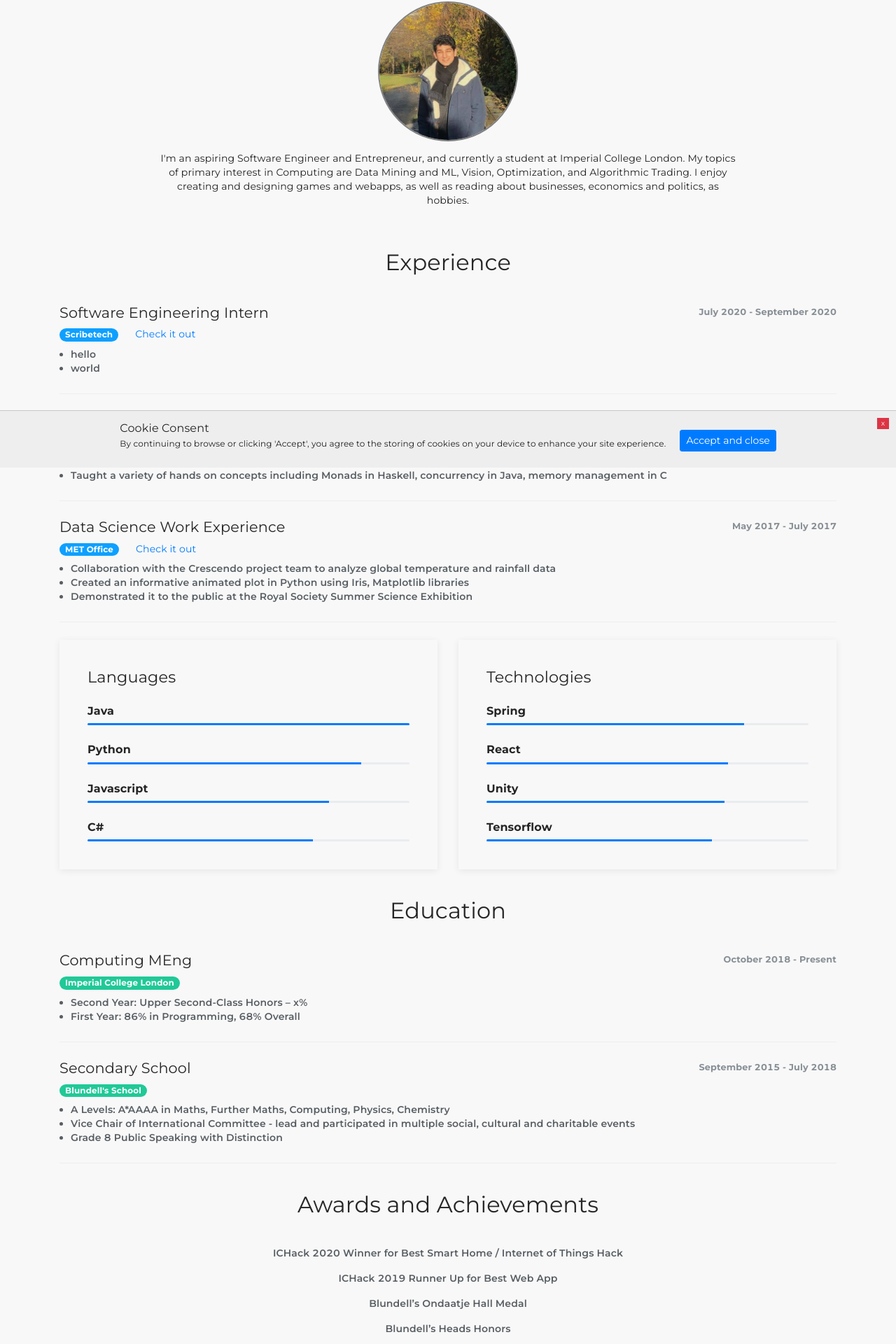
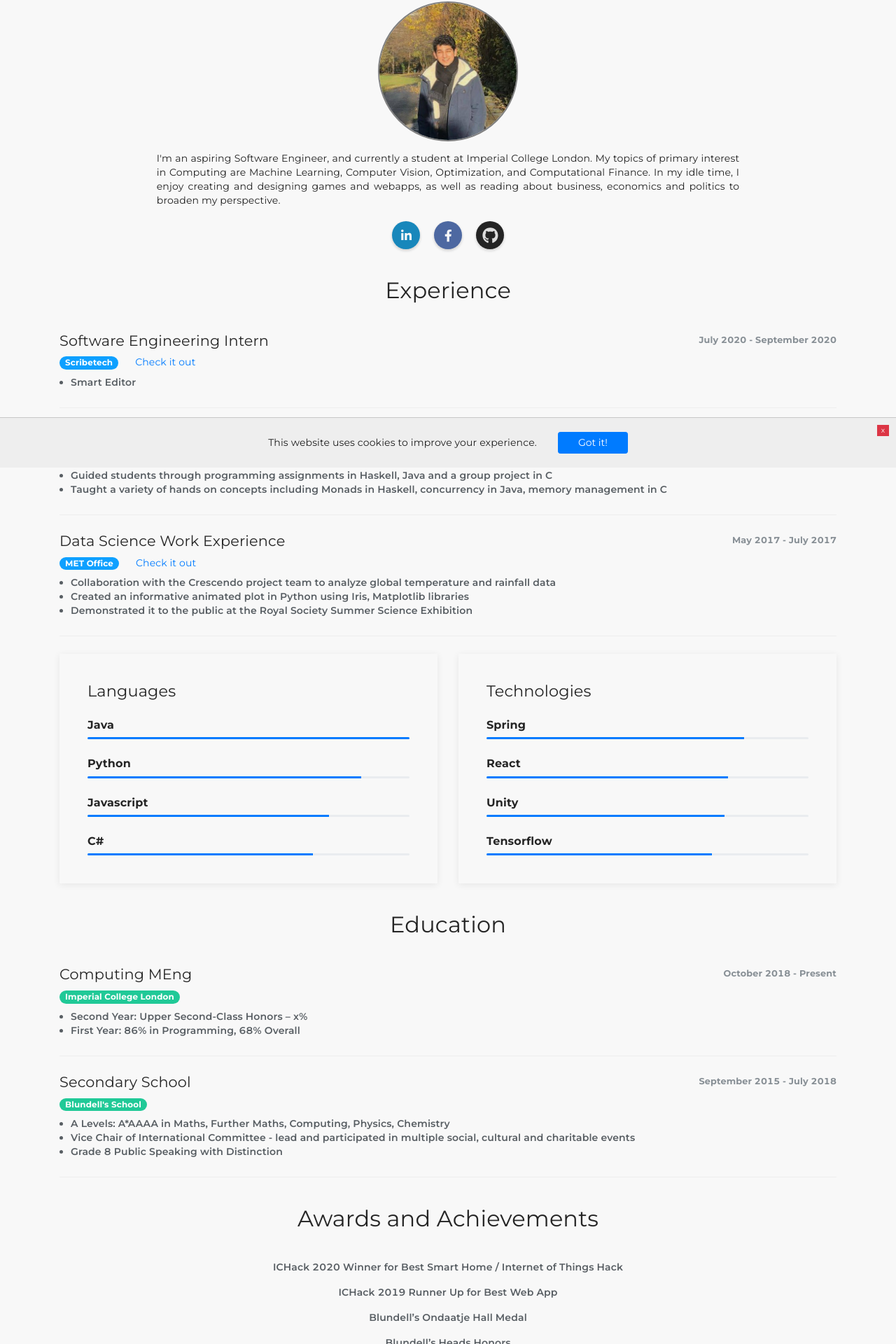
Before and after one commit to Hilly12/portfolio, a React (Create React App) app: page /resume in a window 1280 px wide. Shown: the part 132-2052 px from the top of the page at 70% size. Built offline with nearby package versions, Linux system fonts and the light colour scheme; a web font is replaced by a local one.

Commit message:
visual modifications, add social media icons

```diff
--- a/package.json
+++ b/package.json
@@ -4,6 +4,7 @@
   "private": true,
   "dependencies": {
     "@fortawesome/fontawesome-svg-core": "^1.2.29",
+    "@fortawesome/free-brands-svg-icons": "^5.14.0",
     "@fortawesome/free-solid-svg-icons": "^5.13.1",
     "@fortawesome/react-fontawesome": "^0.1.11",
     "@material-ui/core": "^4.10.2",
@@ -21,9 +22,11 @@
     "react-scripts": "3.4.1",
     "react-swipeable": "^5.5.1",
     "react-virtualized-auto-sizer": "^1.0.2",
-    "reactstrap": "^8.4.1"
+    "reactstrap": "^8.4.1",
+    "source-map-explorer": "^2.4.2"
   },
   "scripts": {
+    "analyze": "source-map-explorer 'build/static/js/*.js'",
     "start": "react-scripts start",
     "build": "react-scripts build",
     "test": "react-scripts test",
--- a/src/assets/Arcade.css
+++ b/src/assets/Arcade.css
@@ -113,8 +113,16 @@
 
 @media (min-width: 576px) {
     .card-img-custom:hover {
-        -webkit-transform: scale(1.05);
-        transform: scale(1.05);
+        -webkit-transform: scale(1.03);
+        transform: scale(1.03);
+        box-shadow: 0 10px 10px rgba(0, 0, 0, .2) !important;
+    }
+}
+
+@media (max-width: 575px) {
+    .card-img-custom:hover {
+        -webkit-transform: scale(1.01);
+        transform: scale(1.01);
         box-shadow: 0 10px 10px rgba(0, 0, 0, .2) !important;
     }
 }
--- a/src/assets/Resume.css
+++ b/src/assets/Resume.css
@@ -193,3 +193,49 @@ p {
     pointer-events: initial;
   }
 }
+
+.fa {
+  margin: 0 10px;
+  box-shadow: 0 2px 4px 0 rgba(0,0,0,0.2);
+  transition: 0.3s;
+  /*font-size: 30px;*/
+  /*width: 50px;*/
+  /*text-align: center;*/
+  /*text-decoration: none;*/
+  /*margin: 5px 2px;*/
+}
+
+.fa:hover {
+  opacity: 1;
+  box-shadow: 0 4px 8px 0 rgba(0,0,0,0.2);
+}
+
+.fa-facebook {
+  background: #3B5998 !important;
+  opacity: 0.9;
+  color: white;
+}
+
+.fa-twitter {
+  background: #55ACEE !important;
+  opacity: 0.9;
+  color: white;
+}
+
+.fa-google {
+  background: #dd4b39 !important;
+  opacity: 0.9;
+  color: white;
+}
+
+.fa-linkedin {
+  background: #007bb5 !important;
+  opacity: 0.9;
+  color: white;
+}
+
+.fa-github {
+  background: black !important;
+  opacity: 0.85;
+  color: white;
+}
--- a/src/components/CookieBanner.js
+++ b/src/components/CookieBanner.js
@@ -13,20 +13,23 @@ function CookieBanner(props) {
       left: "0",
       bottom: "0",
       width: "100%",
-      zIndex: 2,
-      display: "inline-flex"
+      zIndex: '2',
+      display: "inline-flex",
+      paddingBottom: '20px'
     }}>
       <button className="btn-xxs btn-danger btn-popup-close" onClick={props.toggle}>x</button>
-      <div style={{textAlign: "left", marginRight: "20px"}}>
-        <h6 style={{ lineHeight: "10px"}}>Cookie Consent</h6>
-        <p style={{fontSize: '12px'}}>
-          By continuing to browse or clicking 'Accept', you agree to the storing of cookies on your device to enhance
-          your site experience.
-        </p>
+      <div style={{
+        display: 'flex',
+        alignItems: 'center',
+        justifyContent: 'center',
+        textAlign: "left",
+        marginRight: "30px"
+      }}>
+        This website uses cookies to improve your experience.
       </div>
-      <div style={{justifyContent: "centser"}}>
-        <Button onClick={props.toggle} size="sm" color="primary" className="text-nowrap" style={{marginTop: "5%"}}>
-          Accept and close
+      <div style={{ display: 'flex', alignItems: 'center', justifyContent: 'center' }}>
+        <Button onClick={props.toggle} size="sm" color="primary" className="text-nowrap" style={{ minWidth: '100px' }}>
+          Got it!
         </Button>
       </div>
     </div>
--- a/src/components/Header.js
+++ b/src/components/Header.js
@@ -16,8 +16,11 @@ class Header extends Component {
 
     this.toggleNav = this.toggleNav.bind(this);
     this.toggleClose = this.toggleClose.bind(this);
+    this.updateWindowDimensions = this.updateWindowDimensions.bind(this);
     this.state = {
       isOpen: false,
+      width: 0,
+      height: 0
     };
   }
 
@@ -33,6 +36,20 @@ class Header extends Component {
     });
   }
 
+  componentDidMount() {
+    this.updateWindowDimensions();
+    window.addEventListener('resize', this.updateWindowDimensions);
+  }
+
+  componentWillUnmount() {
+    window.removeEventListener('resize', this.updateWindowDimensions);
+  }
+
+  updateWindowDimensions() {
+    this.setState({ width: window.innerWidth, height: window.innerHeight });
+  }
+
+
   render() {
     return (
       <Fragment>
@@ -46,7 +63,7 @@ class Header extends Component {
               }}
               to={"/"}
             >
-              Aahil Mehta
+              Aahil {this.state.width >= 345 ? 'Mehta' : null}
             </Link>
             <Nav className="nav navbar-nav">
               <NavItem className="nav-item">
--- a/src/components/Snake.js
+++ b/src/components/Snake.js
@@ -476,6 +476,9 @@ class Snake extends Component {
 
     const cookies = JSON.parse(localStorage.getItem('cookies'));
     if (cookies) {
+      this.setState({
+        cookies: true
+      })
       const difficulty = JSON.parse(localStorage.getItem('difficulty'));
       if (difficulty) {
         this.setState({
--- a/src/pages/ResumePage.js
+++ b/src/pages/ResumePage.js
@@ -4,20 +4,20 @@ import "../assets/Resume.css";
 import {Table} from "reactstrap";
 import CustomTooltip from "../components/CustomTooltip";
 import {FontAwesomeIcon} from "@fortawesome/react-fontawesome";
-import {
-  faCheckCircle as completedIcon,
-  faClock as pendingIcon
-} from "@fortawesome/free-solid-svg-icons";
+import {faClock as pendingIcon,} from "@fortawesome/free-solid-svg-icons/faClock";
+import {faCheckCircle as completedIcon} from "@fortawesome/free-solid-svg-icons/faCheckCircle"
+import {faLinkedinIn} from "@fortawesome/free-brands-svg-icons/faLinkedinIn";
+import Avatar from "@material-ui/core/Avatar";
+import {faFacebookF} from "@fortawesome/free-brands-svg-icons/faFacebookF";
+import {faGithub} from "@fortawesome/free-brands-svg-icons/faGithub";
 
 const bio = () => {
   return (
     <Fragment>
-      I'm an aspiring Software Engineer and Entrepreneur, and currently
-      a student at Imperial College London. My topics of primary
-      interest in Computing are Data Mining and ML, Vision,
-      Optimization, and Algorithmic Trading. I enjoy creating and
-      designing games and webapps, as well as reading about businesses,
-      economics and politics, as hobbies.
+      I'm an aspiring Software Engineer, and currently a student at Imperial College London. My topics of primary
+      interest in Computing are Machine Learning, Computer Vision, Optimization, and Computational Finance. In my idle
+      time, I enjoy creating and designing games and webapps, as well as reading about business, economics and
+      politics to broaden my perspective.
     </Fragment>
   );
 }
@@ -28,7 +28,7 @@ const workexp = [
     institution: "Scribetech",
     period: "July 2020 - September 2020",
     link: "https://www.youtube.com/watch?v=dQw4w9WgXcQ",
-    description: ["hello", "world"],
+    description: ["Smart Editor"],
   },
   {
     title: "Teaching Assistant for CO120.x",
@@ -135,8 +135,8 @@ const awards = [
     tip: "Subject Prize"
   },
   {
-    text: "British Maths Olympiad Qualifier",
-    tip: "1000 highest performers in the country selected. Top "
+    text: "Senior Maths Challenge Best In Year and British Maths Olympiad Qualifier",
+    tip: "1000 highest performers in the UK selected"
   },
   {
     text: "Team Maths Challenge National Final Qualifier",
@@ -411,10 +411,12 @@ const modules = [
 const hobbies = () => {
   return (
     <Fragment>
-      Lorem ipsum dolor sit amet, consectetur adipiscing elit. Cras
-      risus ligula, iaculis ut metus sit amet, luctus pharetra mauris.
-      Aliquam purus felis, pretium vel pretium vitae, dapibus sodales
-      ante. Suspendisse potenti. Duis nunc eros.
+      <p>Lorem ipsum dolor sit amet, consectetur adipiscing elit. In motu et in statu corporis nihil inest, quod animadvertendum esse ipsa natura iudicet? Experiamur igitur, inquit, etsi habet haec Stoicorum ratio difficilius quiddam et obscurius. Haec igitur Epicuri non probo, inquam. Sed residamus, inquit, si placet. Nunc ita separantur, ut disiuncta sint, quo nihil potest esse perversius. Virtutibus igitur rectissime mihi videris et ad consuetudinem nostrae orationis vitia posuisse contraria. </p>
+
+      <p>Qua igitur re ab deo vincitur, si aeternitate non vincitur? Piso, familiaris noster, et alia multa et hoc loco Stoicos irridebat: Quid enim? Nec vero sum nescius esse utilitatem in historia, non modo voluptatem. Isto modo, ne si avia quidem eius nata non esset. <a href="http://loripsum.net/" target="_blank">Nobis aliter videtur, recte secusne, postea;</a> Et quidem iure fortasse, sed tamen non gravissimum est testimonium multitudinis. <i>Bonum patria: miserum exilium.</i> Ita enim vivunt quidam, ut eorum vita refellatur oratio. Sed quod proximum fuit non vidit. Odium autem et invidiam facile vitabis. </p>
+
+      <p>Duo Reges: constructio interrete. <b>Iubet igitur nos Pythius Apollo noscere nosmet ipsos.</b> <a href="http://loripsum.net/" target="_blank">Ut pulsi recurrant?</a> <a href="http://loripsum.net/" target="_blank">De vacuitate doloris eadem sententia erit.</a> Solum praeterea formosum, solum liberum, solum civem, stultost; Esse enim quam vellet iniquus iustus poterat inpune. Summus dolor plures dies manere non potest? </p>
+
     </Fragment>
   );
 }
@@ -437,10 +439,28 @@ class ResumePage extends Component {
               width: "75%",
               margin: "auto",
               marginBottom: "-20px",
+              textAlign: 'justify',
               paddingTop: "1em",
             }}>{bio()}</p>
             <br/>
             <br/>
+            <div style={{ display: 'flex', alignItems: 'center', justifyContent: 'center' }}>
+              <a href="https://uk.linkedin.com/in/aahil-mehta" target="_blank">
+                <Avatar className="fa fa-linkedin">
+                  <FontAwesomeIcon icon={faLinkedinIn}/>
+                </Avatar>
+              </a>
+              <a href="https://www.facebook.com/people/Aahil-Mehta/100005988258237" target="_blank">
+                <Avatar className="fa fa-facebook">
+                  <FontAwesomeIcon icon={faFacebookF}/>
+                </Avatar>
+              </a>
+              <a href="https://github.com/Hilly12" target="_blank">
+                <Avatar className="fa fa-github">
+                  <FontAwesomeIcon size="lg" icon={faGithub}/>
+                </Avatar>
+              </a>
+            </div>
 
             {/* Experience */}
             <div className="work-experience group">
@@ -576,7 +596,10 @@ class ResumePage extends Component {
               <div className="heading">
                 <h2 className="text-center">Hobbies</h2>
               </div>
-              <p className="text-center text-muted">
+              <p className="text-muted" style={{
+                margin: "auto",
+                textAlign: 'justify'
+              }}>
                 {hobbies()}
               </p>
             </div>
```
Also changed, not shown: src/pages/ArcadePage.js (+10 -4 lines), 1 other file (tests, documents, lock files or other folders).
